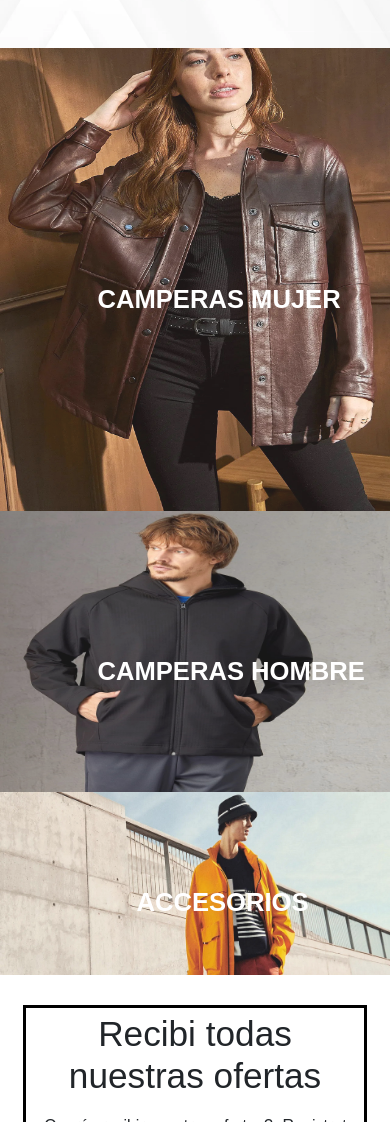
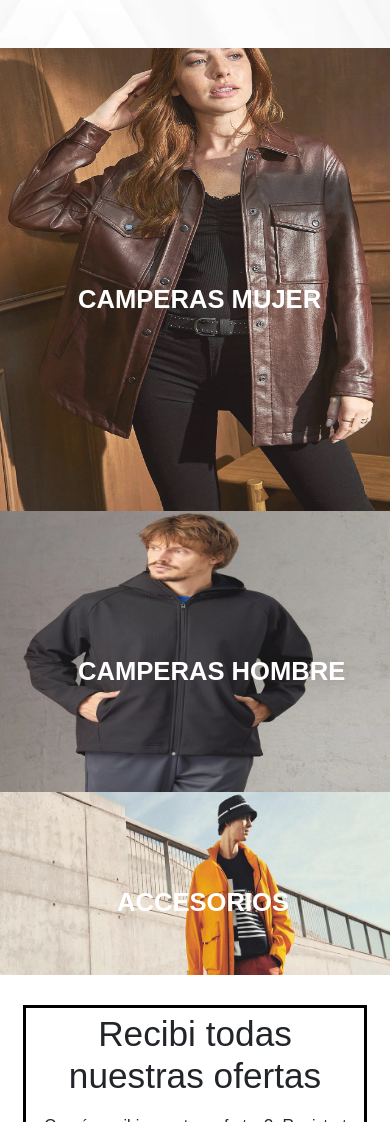
Before and after one commit to gustavo3434/sass, a website: page index.html in a window 390 px wide. Shown: the part 700-1822 px from the top of the page. Drawn offline with nearby package versions, Linux system fonts and the light colour scheme.

Commit message:
noveno commit

```diff
--- a/assets/scss/estilo.scss
+++ b/assets/scss/estilo.scss
@@ -234,15 +234,15 @@ h2{
             }
             .do{
                 top: 50%;
-                left: 25%;
+                left: 20%;
             }
             .tre{
                 top: 50%;
-                left: 25%;
+                left: 20%;
             }
             .cuatr{
                 top: 50%;
-                left: 35%;
+                left: 30%;
             }
         }
     }
```
Also changed, not shown: assets/css/estilo.css.
